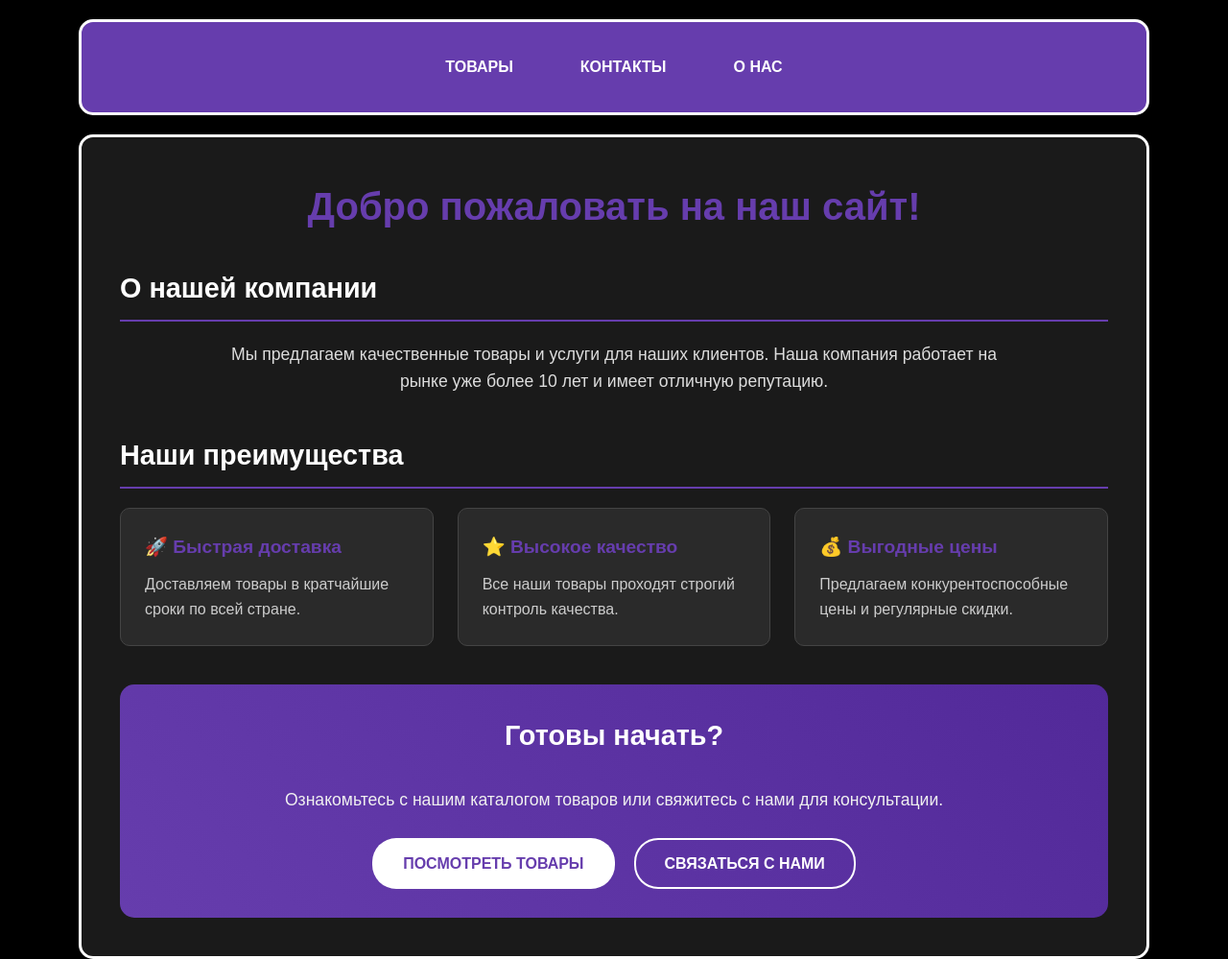
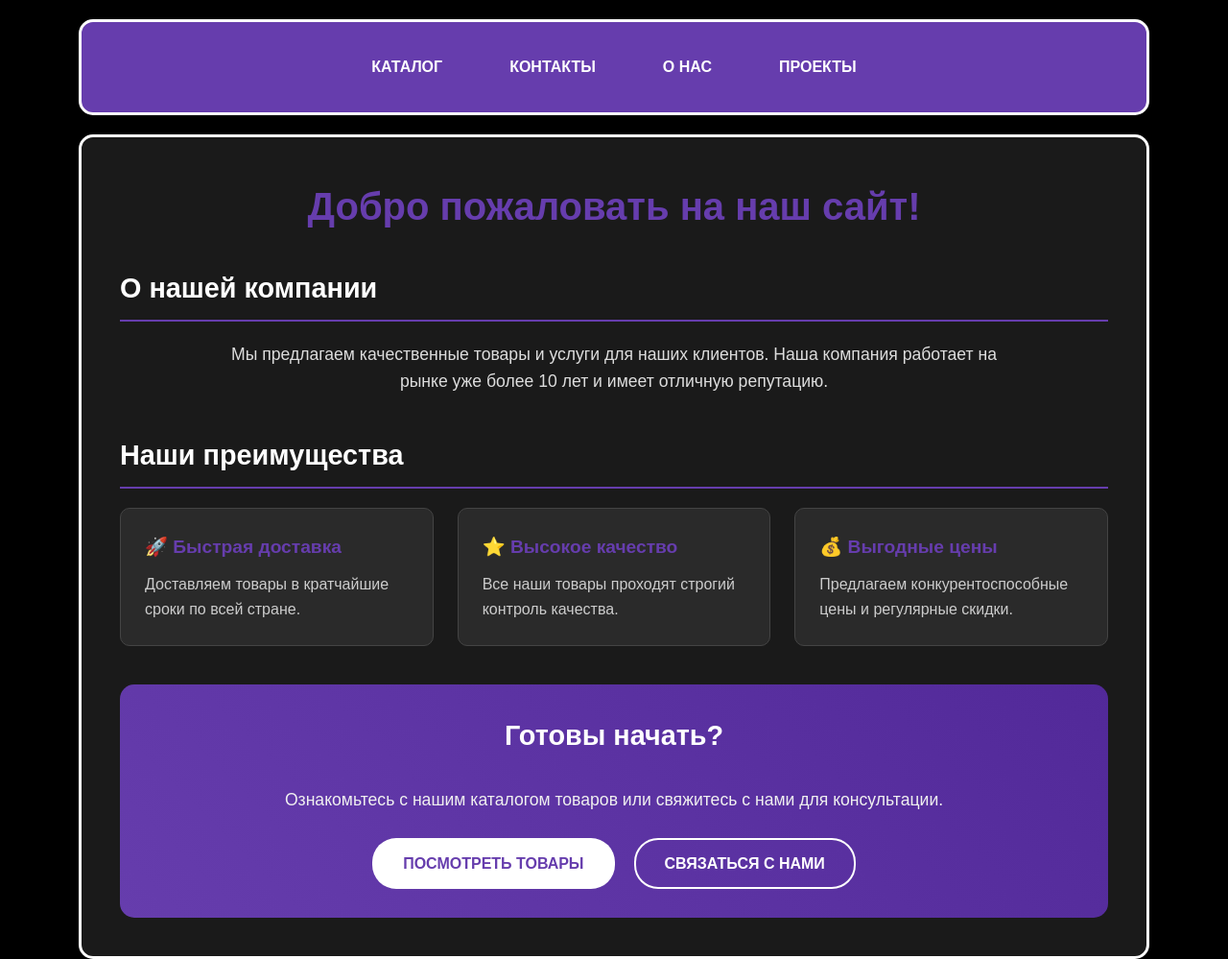
Before and after one commit to shapoclack/FRONT-KR, a plain HTML site: page index.html in a window 1280 px wide. Shown: the top 999 px of the page at 96% size. Drawn offline with Linux system fonts and the light colour scheme.

Commit message:
Small fix

```diff
--- a/index.html
+++ b/index.html
@@ -10,9 +10,10 @@
 <body>
     <header>
         <div class="links">
-        <div class="link2"><a href="pages/products.html">Товары</a></div>
+        <div class="link2"><a href="pages/products.html">Каталог</a></div>
         <div class="link3"><a href="pages/contacts.html">Контакты</a></div>
         <div class="link4"><a href="pages/about.html">О нас</a></div>
+        <div class="link1"><a href="pages/projects.html">Проекты</a></div>
         </div>
     </header>
     <main class="main-content">
```
Also changed, not shown: pages/projects.html (+1 -1 lines).
